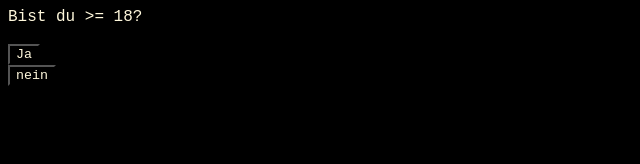
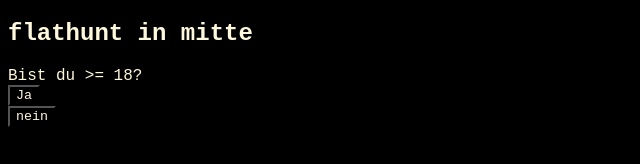
Before and after one commit to AnnaGraphic/textadventure-mitte, a plain HTML site: page public/index.html in a window 1280 px wide. Shown: the whole page, without its empty margins (0-640 px from the left). Drawn offline with Linux system fonts and the light colour scheme.

Commit message:
add header section, main section and answerbutton-class

```diff
--- a/public/index.html
+++ b/public/index.html
@@ -9,8 +9,11 @@
     <script src="js-yaml.min.js" type="module"></script>
 </head>
 <body>
+    <section id="header">
+       <h1>flathunt in mitte</h1>
+    </section>
+    <main>
         <div id="fragen">testtext für fragen</div>
-    <br>
         <div id="antworten" >
         </div>
         <script>
@@ -20,7 +23,6 @@
             // console.log("fragen", fragen)
             const antworten = document.getElementById('antworten')
             console.log("antworen", antworten)
-
                 async function loadYamlData() {
                     // async gibt promise zurück = do not load if data is already loaded
                     if (data.length > 0) {
@@ -30,7 +32,6 @@
                     const body = await response.text()
                     data = jsyaml.load(body, 'utf8')
                 };
-
                 function findQuestion(target){
                     aktuelleFrage = data.start[target].question;
                     askQuestion(aktuelleFrage);
@@ -38,19 +39,16 @@
                     renderAnswers(data.start[target].answers)
                     console.log("findQuestion", target, data, aktuelleFrage)
                 }
-
                 function askQuestion(question) {
                     console.log(question)
                     fragen.innerText = `${question}`
                     }
-
                 function renderAnswers (answersArray) {
                     for (let i = 0; i < answersArray.length; i++) {
                         console.log("Antwort i", answersArray[i])
-                    antworten.innerHTML += "<button onclick='findQuestion("+answersArray[i].target+")'>"+answersArray[i].text+"</button><br>"
+                        antworten.innerHTML += "<button class='answerbutton' onclick='findQuestion("+answersArray[i].target+")'>"+answersArray[i].text+"</button><br>"
                     }
                 }
-
                 function clearAnswersElement() {
                             document.getElementById("antworten").replaceChildren()
                         }
@@ -66,5 +64,6 @@
             }
             document.addEventListener("DOMContentLoaded", ready);
         </script>
+    </main>
 </body>
 </html>
```
Lines whose indentation alone changed are shown as unchanged.
